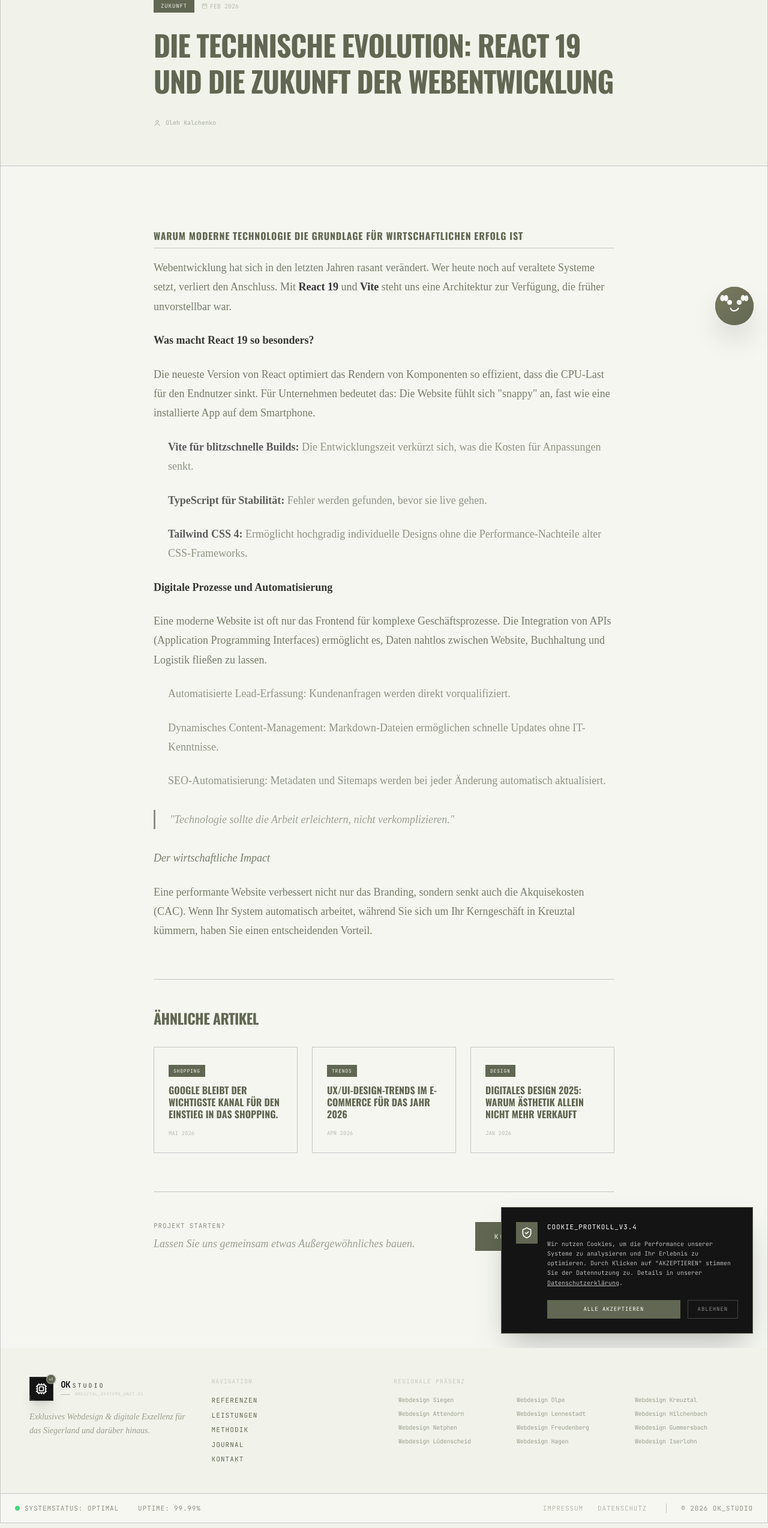
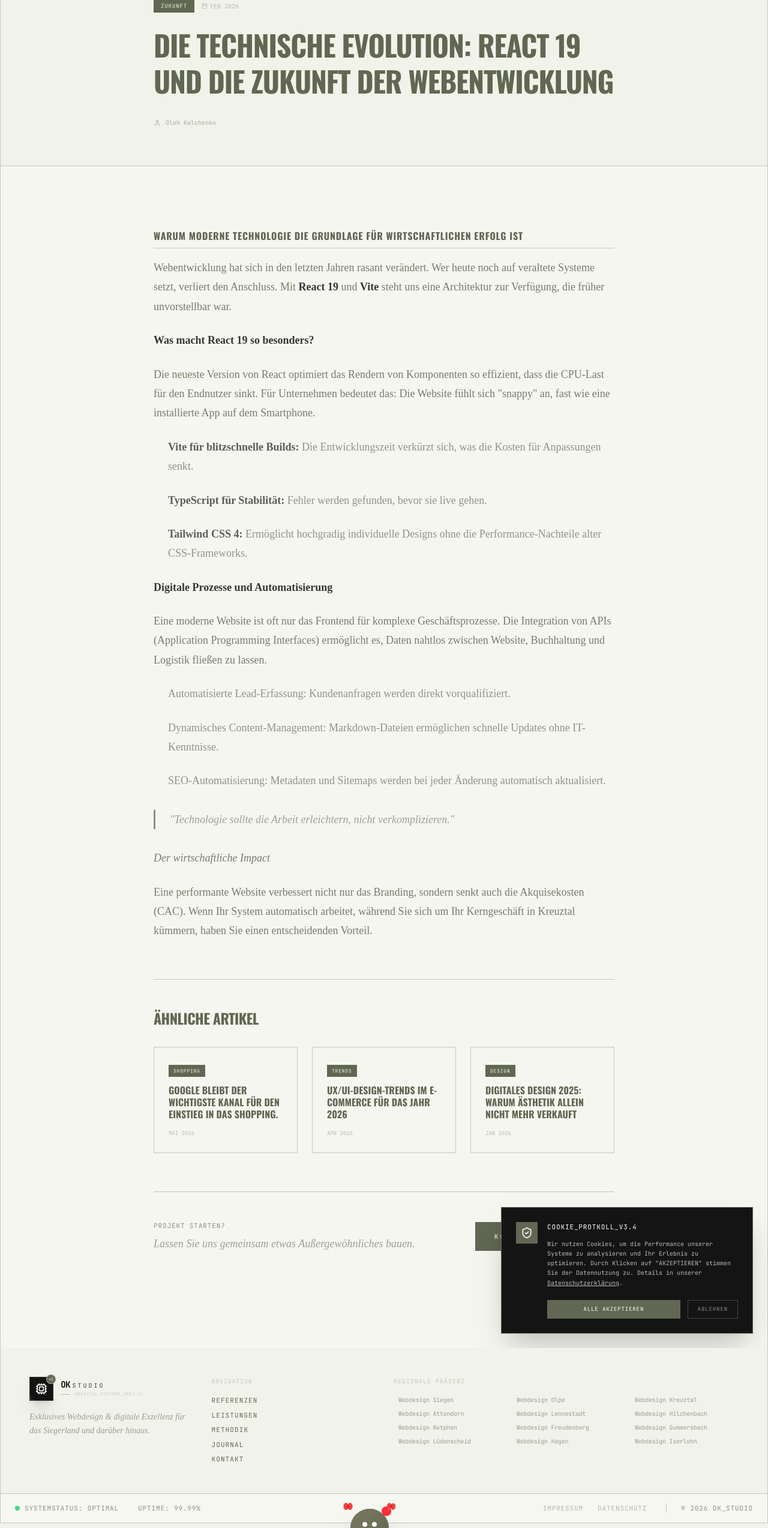
Before and after one commit to Tor2024/OK-STUDIO, a React (Vite) app: page /insights/die-technische-evolution-react-19-und-die-zukunft-der-webentwicklung in a window 1280 px wide. Shown: the part 234-2781 px from the top of the page at 60% size. Built offline with nearby package versions, Linux system fonts and the light colour scheme; a web font is replaced by a local one.

Commit message:
FIX: Красные бантики сверху слева и справа снаружи головы бота

```diff
--- a/src/components/AIChatbot.tsx
+++ b/src/components/AIChatbot.tsx
@@ -240,13 +240,54 @@
             exit={{ scale: 0, opacity: 0 }}
             transition={{ type: 'spring', stiffness: 260, damping: 20 }}
             onClick={() => setIsOpen(true)}
-            className="fixed bottom-6 right-6 z-50 w-16 h-16 rounded-full shadow-2xl hover:scale-110 transition-transform overflow-hidden"
+            className="fixed bottom-6 right-6 z-50 w-16 h-16 rounded-full shadow-2xl hover:scale-110 transition-transform overflow-visible relative"
             style={{ backgroundColor: settings.appearance?.primaryColor || '#616752' }}
             aria-label="Open chat"
           >
+            {/* Бантик СВЕРХУ СЛЕВА - красный */}
+            <motion.div
+              className="absolute -left-3 -top-3 z-10"
+              animate={{
+                rotate: [-5, 5, -5],
+                scale: [1, 1.15, 1]
+              }}
+              transition={{
+                duration: 2,
+                repeat: Infinity,
+                ease: "easeInOut"
+              }}
+            >
+              <svg width="16" height="16" viewBox="0 0 20 20" fill="none">
+                <ellipse cx="6" cy="10" rx="5" ry="7" fill="#ef4444"/>
+                <ellipse cx="14" cy="10" rx="5" ry="7" fill="#ef4444"/>
+                <circle cx="10" cy="10" r="3" fill="#dc2626"/>
+              </svg>
+            </motion.div>
+
+            {/* Бантик СВЕРХУ СПРАВА - красный */}
+            <motion.div
+              className="absolute -right-3 -top-3 z-10"
+              animate={{
+                rotate: [5, -5, 5],
+                scale: [1, 1.15, 1]
+              }}
+              transition={{
+                duration: 2,
+                repeat: Infinity,
+                ease: "easeInOut",
+                delay: 0.5
+              }}
+            >
+              <svg width="16" height="16" viewBox="0 0 20 20" fill="none">
+                <ellipse cx="6" cy="10" rx="5" ry="7" fill="#ef4444"/>
+                <ellipse cx="14" cy="10" rx="5" ry="7" fill="#ef4444"/>
+                <circle cx="10" cy="10" r="3" fill="#dc2626"/>
+              </svg>
+            </motion.div>
+
             {/* Градиентный фон с анимацией */}
             <motion.div
-              className="absolute inset-0"
+              className="absolute inset-0 rounded-full"
               animate={{
                 background: [
                   'linear-gradient(135deg, #616752 0%, #7a7a5f 100%)',
@@ -263,47 +304,6 @@
 
             {/* Лицо бота */}
             <div className="relative w-full h-full flex flex-col items-center justify-center">
-              {/* Бантик СЛЕВА */}
-              <motion.div
-                className="absolute left-2 top-3"
-                animate={{
-                  rotate: [-5, 5, -5],
-                  scale: [1, 1.15, 1]
-                }}
-                transition={{
-                  duration: 2,
-                  repeat: Infinity,
-                  ease: "easeInOut"
-                }}
-              >
-                <svg width="14" height="14" viewBox="0 0 20 20" fill="none">
-                  <ellipse cx="6" cy="10" rx="5" ry="7" fill="white" opacity="0.95"/>
-                  <ellipse cx="14" cy="10" rx="5" ry="7" fill="white" opacity="0.95"/>
-                  <circle cx="10" cy="10" r="3" fill="white"/>
-                </svg>
-              </motion.div>
-
-              {/* Бантик СПРАВА */}
-              <motion.div
-                className="absolute right-2 top-3"
-                animate={{
-                  rotate: [5, -5, 5],
-                  scale: [1, 1.15, 1]
-                }}
-                transition={{
-                  duration: 2,
-                  repeat: Infinity,
-                  ease: "easeInOut",
-                  delay: 0.5
-                }}
-              >
-                <svg width="14" height="14" viewBox="0 0 20 20" fill="none">
-                  <ellipse cx="6" cy="10" rx="5" ry="7" fill="white" opacity="0.95"/>
-                  <ellipse cx="14" cy="10" rx="5" ry="7" fill="white" opacity="0.95"/>
-                  <circle cx="10" cy="10" r="3" fill="white"/>
-                </svg>
-              </motion.div>
-
               {/* Глаза */}
               <div className="flex gap-2 mb-1">
                 <motion.div
@@ -414,7 +414,7 @@
               <div className="flex items-center gap-3">
                 {/* Анимированная аватарка бота */}
                 <motion.div
-                  className="relative w-10 h-10 rounded-full overflow-hidden"
+                  className="relative w-10 h-10 rounded-full overflow-visible"
                   animate={{
                     boxShadow: [
                       '0 0 0 0 rgba(241, 243, 234, 0.7)',
@@ -428,9 +428,56 @@
                     ease: "easeInOut"
                   }}
                 >
+                  {/* Бантик СВЕРХУ СЛЕВА - красный */}
+                  <motion.div
+                    className="absolute -left-2 -top-2 z-10"
+                    animate={{
+                      rotate: [-5, 5, -5],
+                      scale: [1, 1.1, 1]
+                    }}
+                    transition={{
+                      duration: 2,
+                      repeat: Infinity,
+                      ease: "easeInOut"
+                    }}
+                  >
+                    <svg width="12" height="12" viewBox="0 0 20 20" fill="none">
+                      {/* Левая часть бантика */}
+                      <ellipse cx="6" cy="10" rx="5" ry="7" fill="#ef4444"/>
+                      {/* Правая часть бантика */}
+                      <ellipse cx="14" cy="10" rx="5" ry="7" fill="#ef4444"/>
+                      {/* Центр бантика */}
+                      <circle cx="10" cy="10" r="3" fill="#dc2626"/>
+                    </svg>
+                  </motion.div>
+
+                  {/* Бантик СВЕРХУ СПРАВА - красный */}
+                  <motion.div
+                    className="absolute -right-2 -top-2 z-10"
+                    animate={{
+                      rotate: [5, -5, 5],
+                      scale: [1, 1.1, 1]
+                    }}
+                    transition={{
+                      duration: 2,
+                      repeat: Infinity,
+                      ease: "easeInOut",
+                      delay: 0.5
+                    }}
+                  >
+                    <svg width="12" height="12" viewBox="0 0 20 20" fill="none">
+                      {/* Левая часть бантика */}
+                      <ellipse cx="6" cy="10" rx="5" ry="7" fill="#ef4444"/>
+                      {/* Правая часть бантика */}
+                      <ellipse cx="14" cy="10" rx="5" ry="7" fill="#ef4444"/>
+                      {/* Центр бантика */}
+                      <circle cx="10" cy="10" r="3" fill="#dc2626"/>
+                    </svg>
+                  </motion.div>
+
                   {/* Градиентный фон */}
                   <motion.div
-                    className="absolute inset-0"
+                    className="absolute inset-0 rounded-full"
                     animate={{
                       background: [
                         'linear-gradient(135deg, #F1F3EA 0%, #C5C5C5 100%)',
@@ -445,55 +492,8 @@
                     }}
                   />
 
-                  {/* Бантик СЛЕВА */}
-                  <motion.div
-                    className="absolute -left-1 top-1"
-                    animate={{
-                      rotate: [-5, 5, -5],
-                      scale: [1, 1.1, 1]
-                    }}
-                    transition={{
-                      duration: 2,
-                      repeat: Infinity,
-                      ease: "easeInOut"
-                    }}
-                  >
-                    <svg width="10" height="10" viewBox="0 0 20 20" fill="none">
-                      {/* Левая часть бантика */}
-                      <ellipse cx="6" cy="10" rx="5" ry="7" fill="#F1F3EA" opacity="0.9"/>
-                      {/* Правая часть бантика */}
-                      <ellipse cx="14" cy="10" rx="5" ry="7" fill="#F1F3EA" opacity="0.9"/>
-                      {/* Центр бантика */}
-                      <circle cx="10" cy="10" r="3" fill="#F1F3EA"/>
-                    </svg>
-                  </motion.div>
-
-                  {/* Бантик СПРАВА */}
-                  <motion.div
-                    className="absolute -right-1 top-1"
-                    animate={{
-                      rotate: [5, -5, 5],
-                      scale: [1, 1.1, 1]
-                    }}
-                    transition={{
-                      duration: 2,
-                      repeat: Infinity,
-                      ease: "easeInOut",
-                      delay: 0.5
-                    }}
-                  >
-                    <svg width="10" height="10" viewBox="0 0 20 20" fill="none">
-                      {/* Левая часть бантика */}
-                      <ellipse cx="6" cy="10" rx="5" ry="7" fill="#F1F3EA" opacity="0.9"/>
-                      {/* Правая часть бантика */}
-                      <ellipse cx="14" cy="10" rx="5" ry="7" fill="#F1F3EA" opacity="0.9"/>
-                      {/* Центр бантика */}
-                      <circle cx="10" cy="10" r="3" fill="#F1F3EA"/>
-                    </svg>
-                  </motion.div>
-
                   {/* Лицо бота */}
-                  <div className="relative w-full h-full flex items-center justify-center">
+                  <div className="relative w-full h-full flex items-center justify-center rounded-full">
                     {/* Глаза */}
                     <div className="flex gap-2 mb-1">
                       <motion.div
```
